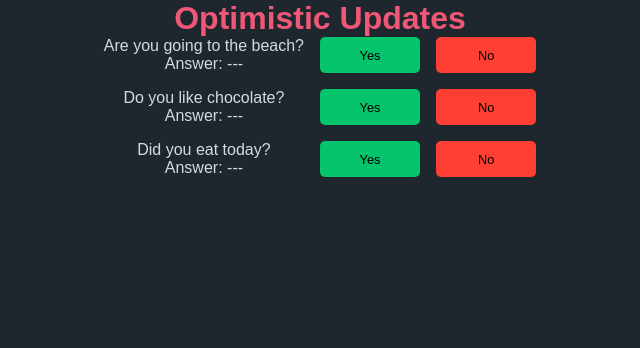
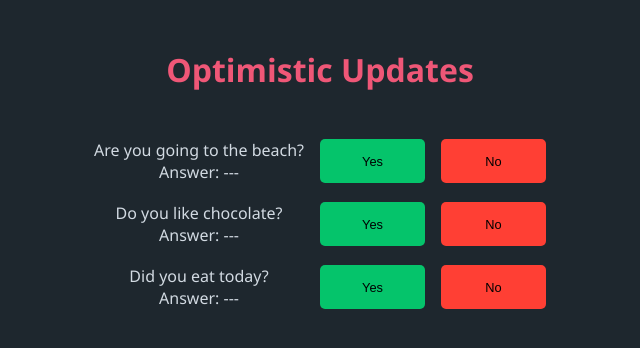
Before and after one commit to tiagodcosta/optimistic-updates, a React (Create React App) app: page / in a window 1280 px wide. Shown: the top 348 px of the page, without its empty margins (320-960 px from the left). Built offline with nearby package versions, Linux system fonts and the light colour scheme.

Commit message:
Add font style

```diff
--- a/src/components/App.css
+++ b/src/components/App.css
@@ -12,16 +12,18 @@ body {
   background: #1e272e;
   display: flex;
   justify-content: center;
+  font-family: 'Segoe UI', Tahoma, Geneva, Verdana, sans-serif
 }
 
+
 .updates {
-  font-family: sans-serif;
   text-align: center;
   width: 100%;
 }
 
 .updates__title {
   font-size: 2rem;
+  margin: 3rem 0;
   color: #ef5777;
 }
 
@@ -30,7 +32,7 @@ body {
   display: grid;
   grid-template-columns: 2fr 1fr 1fr;
   grid-gap: 1rem;
-  margin-bottom: 1rem;
+  margin-bottom: 1.2rem;
 }
 
 .updates__button {
```
